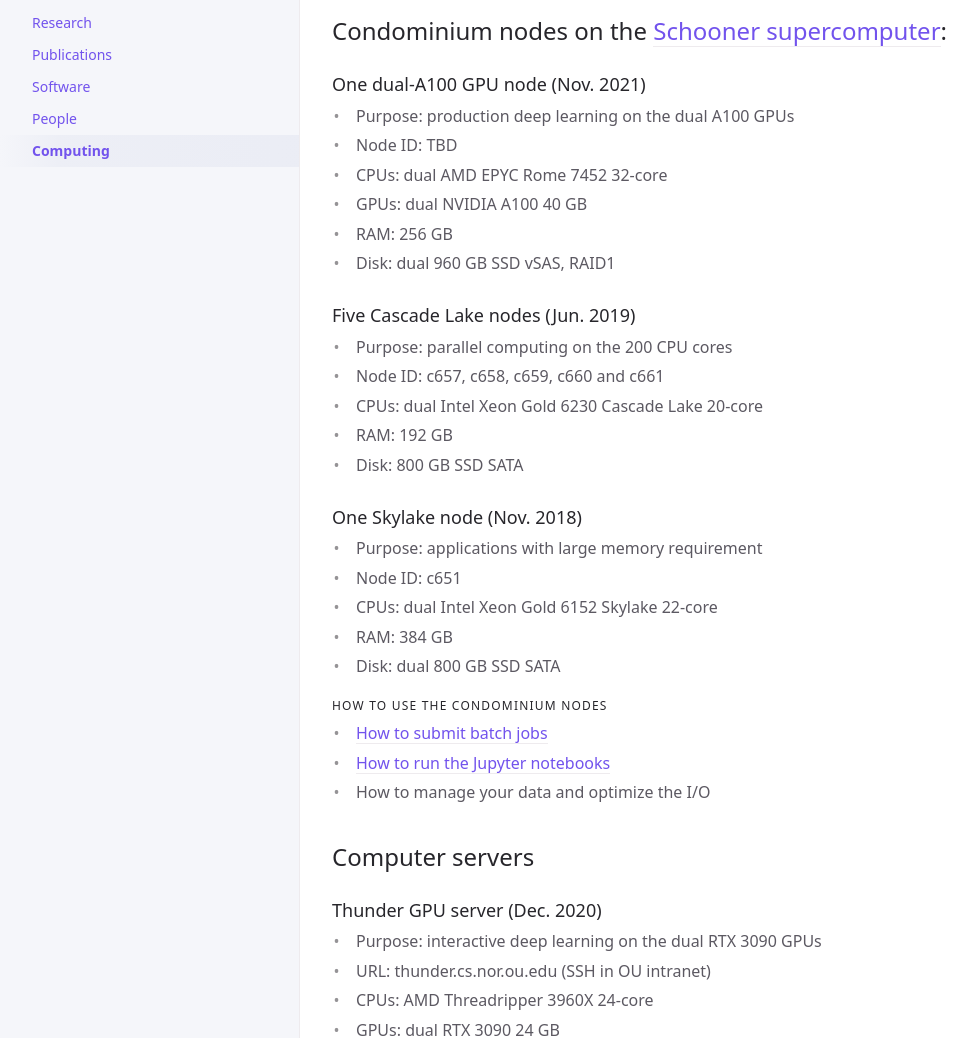
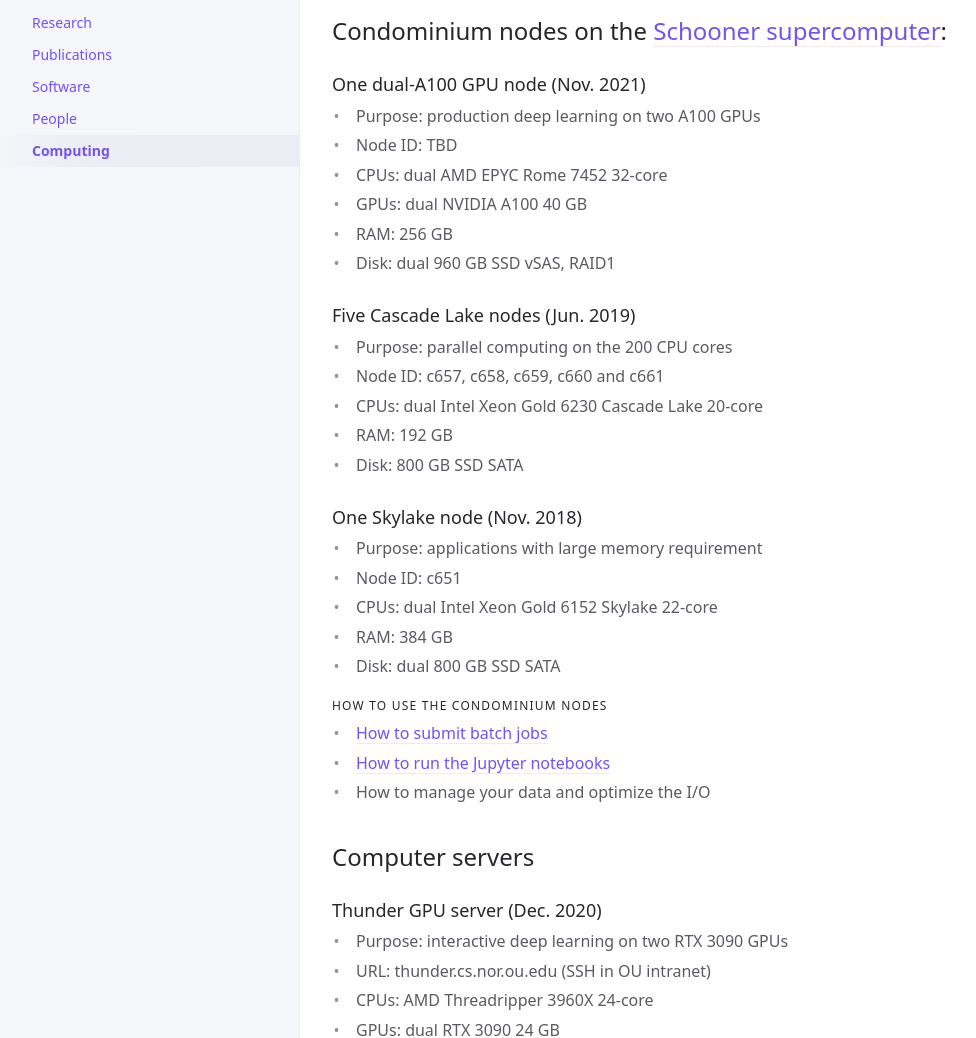
Before and after one commit to thepanlab/thepanlab.github.io, a Jekyll site: the page built from docs/computing.md, in a window 1280 px wide and 1400 px high. Shown: the part 165-1203 px from the top of the window, without its empty margins (0-976 px from the left). Built offline with Jekyll 4.4.1, drawn with Linux system fonts in a browser that asks for light colours.

Commit message:
Update computing.md

```diff
--- a/docs/computing.md
+++ b/docs/computing.md
@@ -8,7 +8,7 @@
 ## Condominium nodes on the [Schooner supercomputer](https://www.ou.edu/oscer/resources/hpc):
 
 ### One dual-A100 GPU node (Nov. 2021)
-  - Purpose: production deep learning on the dual A100 GPUs
+  - Purpose: production deep learning on two A100 GPUs
   - Node ID: TBD
   - CPUs: dual AMD EPYC Rome 7452 32-core
   - GPUs: dual NVIDIA A100 40 GB
@@ -37,7 +37,7 @@
 ## Computer servers
 
 ### Thunder GPU server (Dec. 2020)
-  - Purpose: interactive deep learning on the dual RTX 3090 GPUs
+  - Purpose: interactive deep learning on two RTX 3090 GPUs
   - URL: thunder.cs.nor.ou.edu (SSH in OU intranet)
   - CPUs: AMD Threadripper 3960X 24-core
   - GPUs: dual RTX 3090 24 GB
```
